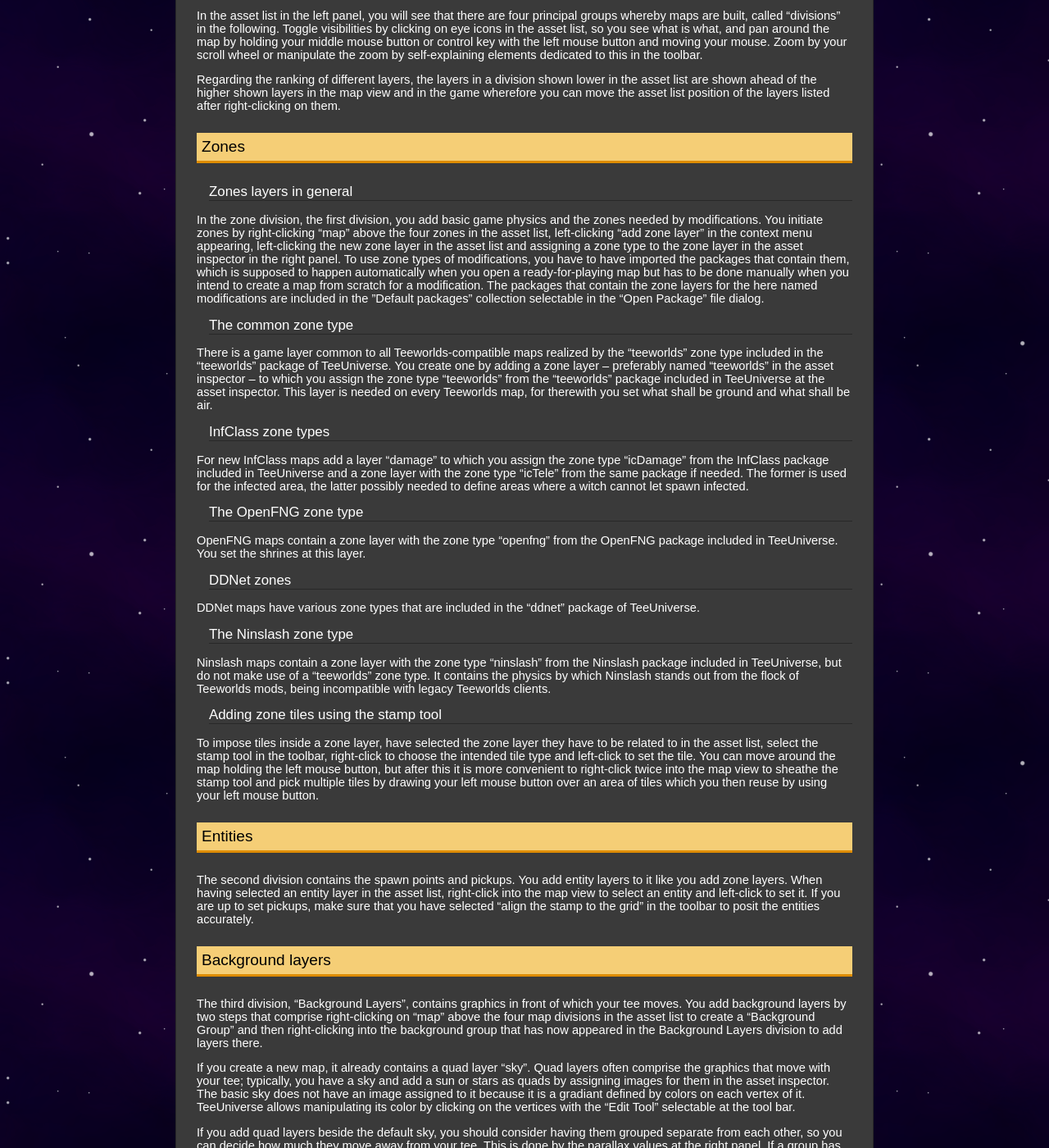
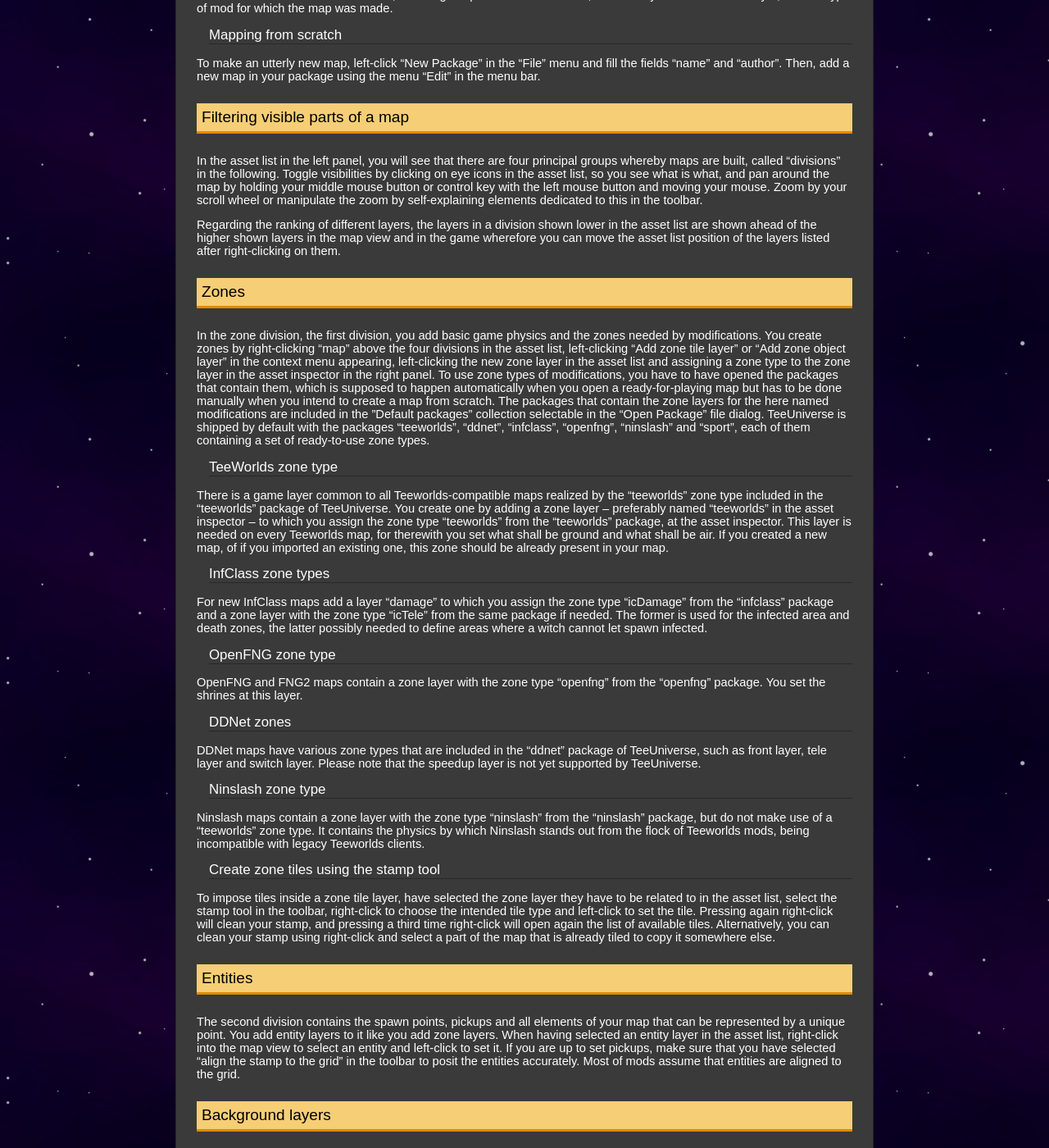
Before and after one commit to teeuniverse/teeuniverse-website, a Jekyll site: the page built from doc_walkthrough.md, in a window 1280 px wide and 1400 px high, scrolled down 1150 px. Shown: the whole window at 82% size. Built offline with Jekyll 4.4.1, drawn with Linux system fonts in a browser that asks for light colours; some of the changed text lies outside the part shown.

Commit message:
Various improvments and precisions for the walkthrough

```diff
--- a/doc_walkthrough.md
+++ b/doc_walkthrough.md
@@ -12,18 +12,31 @@ From the executables in a TeeUniverse build, teeuniverse_editor is the one for t
 This page aims to describe as indubitable as feasible the operations that are most likely necessary in mapping.
 
 # Opening a map #
-## Opening a received map ##
+
+To store maps, TeeUniverse use its own format, called “TeeUniverse Package”, or simply “package”.
+You may encounter these packages in your file system under the extension “.tup” in their filename.
+TeeUniverse editor is also able to import and export classical TeeWorlds maps, including those of mods as DDNet, InfClass or Ninslash.
+To get a full experience with the editor, it is strongly recommended to always keep the last version of your work saved as a package,
+and export your map as a TeeWorlds map only to distribute it or to deploy it on your servers.
+
+## Opening a TeeWorlds map ##
 
 To get a quicker overview of how to map with TeeUniverse, just import a Teeworlds map via the “File” entry in the menu bar at the top.
-You can open dm1 to start simply, or you open the <a href="https://github.com/necropotame/teeworlds-infclass/blob/master/data/packages/infc_skull.tup" title="Infection Class Skull">InfClass Skull map</a> to see InfClass features used you probably will need, or you import a suggested <a href="https://github.com/ddnet/ddnet-maps/blob/master/types/novice/maps/Kobra%204.map" title="Kobra 4">DDNet map</a> or <a href="https://github.com/35niavlys/teeworlds-fng-maps/blob/master/data/maps/AlphaB/fng_AB_3.map" title="FNG AB 3 by AlphaB">OpenFNG map</a>.
+In the import dialog, you can select one of the default TeeWorlds maps distributed with TeeUniverse.
+Please note that you can also access directly to all your existing TeeWorlds maps by choosing the directory “TeeWorlds maps” in the list of directory.
 
-Take care about the format and targeted modification of the map you import.
-For <a href="https://github.com/necropotame/teeworlds-infclass/tree/master/data/packages" title="Collected TeeUniverse packages of InfClass maps">InfClass maps</a>, it is preferred if you import TeeUniverse Packages via “Open Package“ which have the file ending “.tup”, and for vanilla maps or maps of other Teeworlds mods such as, but not limited to <a href="https://github.com/ddnet/ddnet-maps/tree/master/types" title="DDNet map collection">DDNet maps</a>, <a href="https://github.com/35niavlys/teeworlds-fng-maps/tree/master/data/maps" title="OpenFNG map collection">OpenFNG maps</a>, and <a href="https://github.com/Siile/Ninslash/tree/master/data/maps" title="The primary Ninslash maps">Ninslash maps</a>, make sure to have specified the target mod type opening the maps via “Import TeeWorlds Map”.
+Take care about the “Compatibility mode” option to give a hint to TeeUniverse about the kind of flavour of TeeWorlds the map relies on.
+If you don't precise correctly this option, you may obtain wrong zones and entities in your editor.
+
+## Opening a TeeUniverse map ##
+
+To open a TeeUniverse map, open the package that contains it via the “File” entry in the menu bar.
+You will obtain the map in the exact state the author leaves it, including the position of the camera, the visibility attached to each layer, and the type of mod for which the map was made.
 
 ## Mapping from scratch ##
 
-To make an utterly new map, left-click “New Package” in the “File” menu and then “New Map” in the “Edit Menu” to insert an empty map into the package.
-TeeUniverse packages can contain multiple maps, too.
+To make an utterly new map, left-click “New Package” in the “File” menu and fill the fields “name” and “author”.
+Then, add a new map in your package using the menu “Edit” in the menu bar.
 
 # Filtering visible parts of a map #
 
@@ -35,48 +48,53 @@ Regarding the ranking of different layers, the layers in a division shown lower
 
 # Zones #
 
-## Zones layers in general ##
+In the zone division, the first division, you add basic game physics and the zones needed by modifications.
+You create zones by right-clicking “map” above the four divisions in the asset list, left-clicking “Add zone tile layer” or “Add zone object layer” in the context menu appearing,
+left-clicking the new zone layer in the asset list and assigning a zone type to the zone layer in the asset inspector in the right panel.
+To use zone types of modifications, you have to have opened the packages that contain them, which is supposed to happen automatically when you open a ready-for-playing map but has to be done manually when you intend to create a map from scratch.
+The packages that contain the zone layers for the here named modifications are included in the ”Default packages” collection selectable in the “Open Package” file dialog.
+TeeUniverse is shipped by default with the packages “teeworlds”, “ddnet”, “infclass”, “openfng”, “ninslash” and “sport”, each of them containing a set of ready-to-use zone types.
 
-In the zone division, the first division, you add basic game physics and the zones needed by modifications.
-You initiate zones by right-clicking “map” above the four zones in the asset list, left-clicking “add zone layer” in the context menu appearing, left-clicking the new zone layer in the asset list and assigning a zone type to the zone layer in the asset inspector in the right panel.
-To use zone types of modifications, you have to have imported the packages that contain them, which is supposed to happen automatically when you open a ready-for-playing map but has to be done manually when you intend to create a map from scratch for a modification.
-The packages that contain the zone layers for the here named modifications are included in the ”Default packages” collection selectable in the “Open Package” file dialog.
-
-## The common zone type ##
+## TeeWorlds zone type ##
 
 There is a game layer common to all Teeworlds-compatible maps realized by the “teeworlds” zone type included in the “teeworlds” package of TeeUniverse.
-You create one by adding a zone layer – preferably named “teeworlds” in the asset inspector – to which you assign the zone type “teeworlds” from the “teeworlds” package included in TeeUniverse at the asset inspector.
+You create one by adding a zone layer – preferably named “teeworlds” in the asset inspector – to which you assign the zone type “teeworlds” from the “teeworlds” package, at the asset inspector.
 This layer is needed on every Teeworlds map, for therewith you set what shall be ground and what shall be air.
+If you created a new map, of if you imported an existing one, this zone should be already present in your map.
 
 ## InfClass zone types ##
 
-For new InfClass maps add a layer “damage” to which you assign the zone type “icDamage” from the InfClass package included in TeeUniverse and a zone layer with the zone type “icTele” from the same package if needed.
-The former is used for the infected area, the latter possibly needed to define areas where a witch cannot let spawn infected.
+For new InfClass maps add a layer “damage” to which you assign the zone type “icDamage” from the “infclass” package and a zone layer with the zone type “icTele” from the same package if needed.
+The former is used for the infected area and death zones, the latter possibly needed to define areas where a witch cannot let spawn infected.
 
-## The OpenFNG zone type ##
+## OpenFNG zone type ##
 
-OpenFNG maps contain a zone layer with the zone type “openfng” from the OpenFNG package included in TeeUniverse. You set the shrines at this layer.
+OpenFNG and FNG2 maps contain a zone layer with the zone type “openfng” from the “openfng” package. You set the shrines at this layer.
 
 ## DDNet zones ##
 
-DDNet maps have various zone types that are included in the “ddnet” package of TeeUniverse.
+DDNet maps have various zone types that are included in the “ddnet” package of TeeUniverse, such as front layer, tele layer and switch layer.
+Please note that the speedup layer is not yet supported by TeeUniverse.
 
-## The Ninslash zone type ##
+## Ninslash zone type ##
 
-Ninslash maps contain a zone layer with the zone type “ninslash” from the Ninslash package included in TeeUniverse, but do not make use of a “teeworlds” zone type.
+Ninslash maps contain a zone layer with the zone type “ninslash” from the “ninslash” package, but do not make use of a “teeworlds” zone type.
 It contains the physics by which Ninslash stands out from the flock of Teeworlds mods, being incompatible with legacy Teeworlds clients.
 
-## Adding zone tiles using the stamp tool ##
+## Create zone tiles using the stamp tool ##
 
-To impose tiles inside a zone layer, have selected the zone layer they have to be related to in the asset list, select the stamp tool in the toolbar, right-click to choose the intended tile type and left-click to set the tile.
-You can move around the map holding the left mouse button, but after this it is more convenient to right-click twice into the map view to sheathe the stamp tool and pick multiple tiles by drawing your left mouse button over an area of tiles which you then reuse by using your left mouse button.
+To impose tiles inside a zone tile layer, have selected the zone layer they have to be related to in the asset list, select the stamp tool in the toolbar,
+right-click to choose the intended tile type and left-click to set the tile.
+Pressing again right-click will clean your stamp, and pressing a third time right-click will open again the list of available tiles.
+Alternatively, you can clean your stamp using right-click and select a part of the map that is already tiled to copy it somewhere else.
 
 # Entities #
 
-The second division contains the spawn points and pickups.
+The second division contains the spawn points, pickups and all elements of your map that can be represented by a unique point.
 You add entity layers to it like you add zone layers.
 When having selected an entity layer in the asset list, right-click into the map view to select an entity and left-click to set it.
 If you are up to set pickups, make sure that you have selected “align the stamp to the grid” in the toolbar to posit the entities accurately.
+Most of mods assume that entities are aligned to the grid.
 
 # Background layers #
 
```
